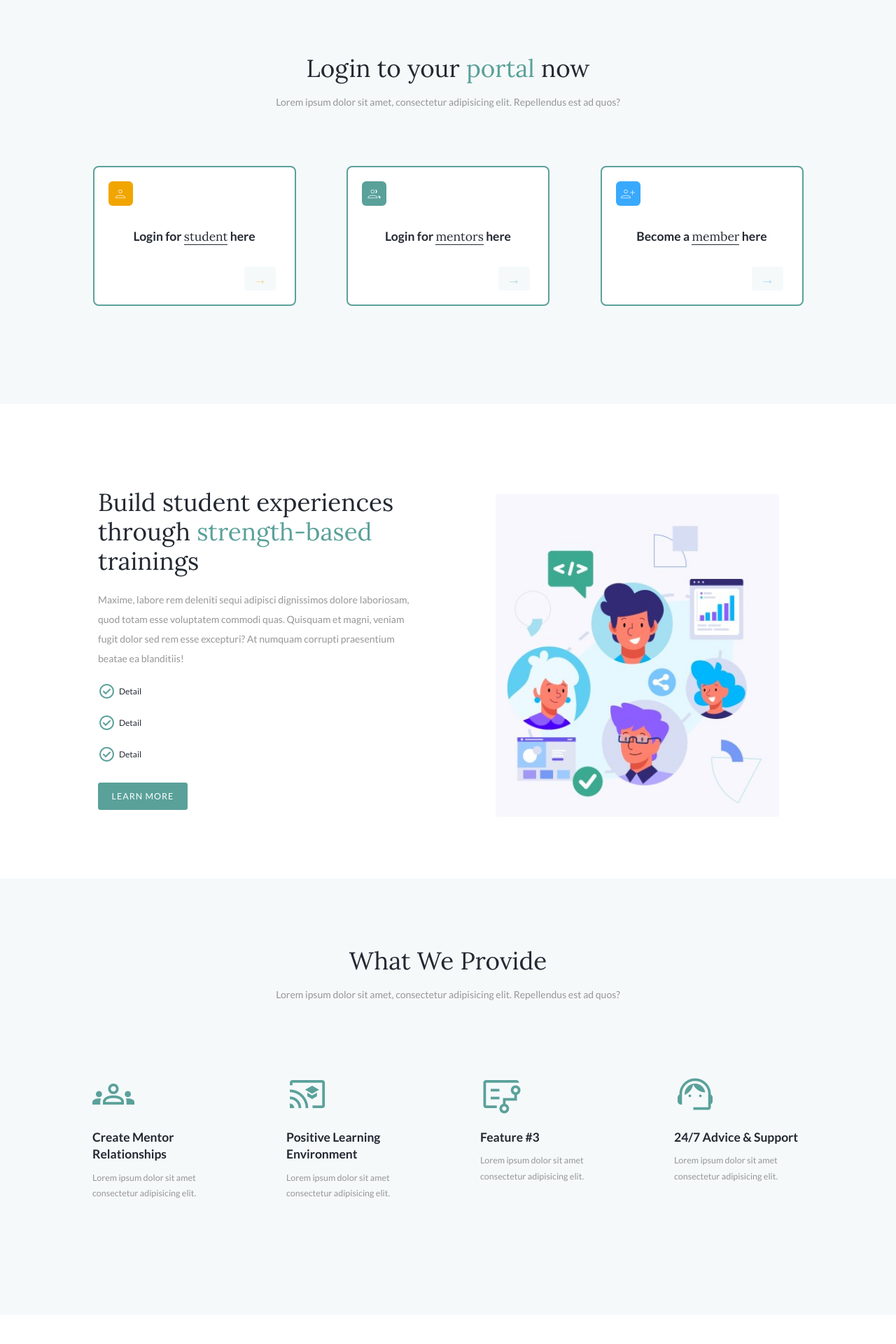
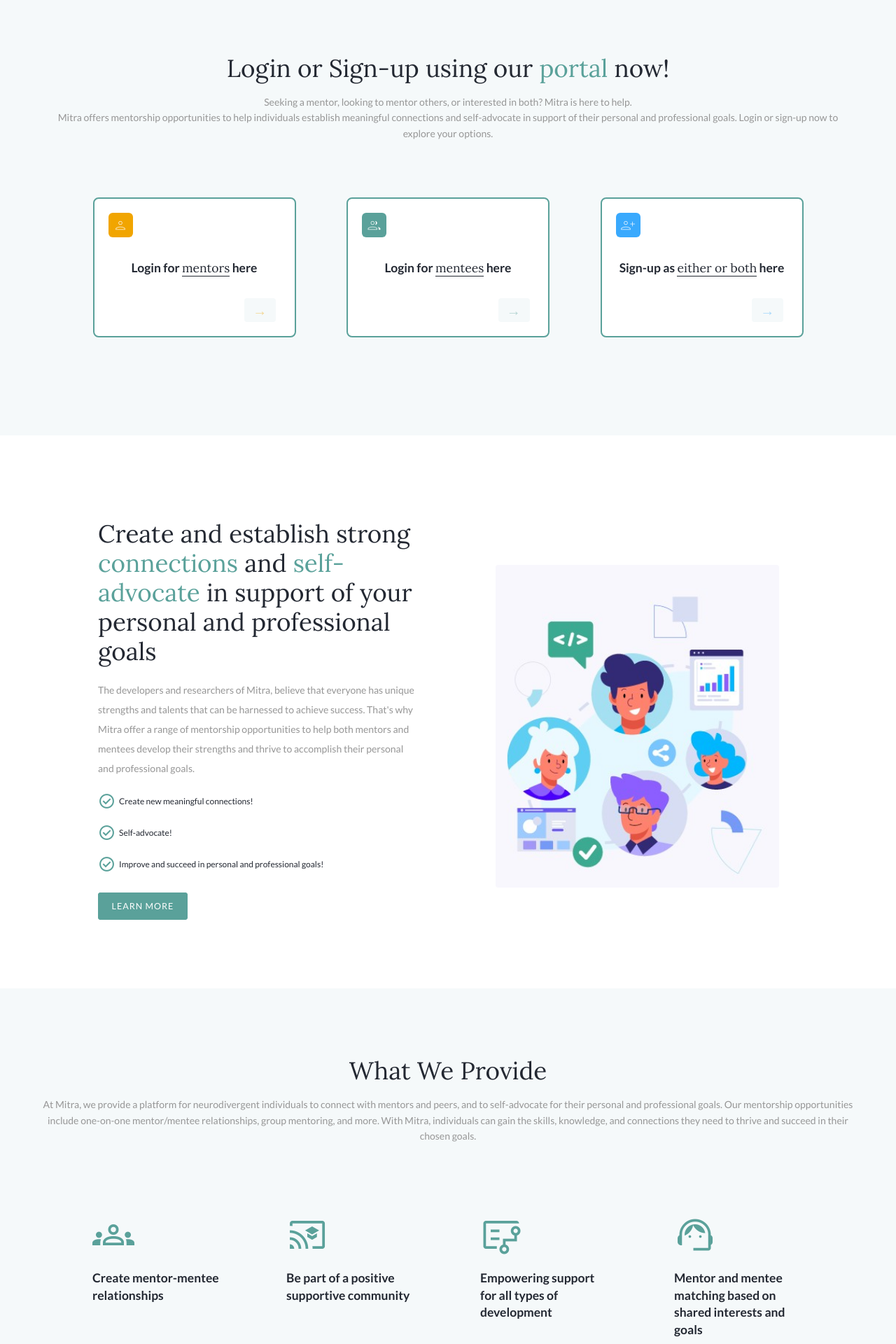
Before and after one commit to XaviRB/Mitra, a React (Create React App) app: page / in a window 1280 px wide. Shown: the part 660-2580 px from the top of the page at 70% size. Built offline with nearby package versions, Linux system fonts and the light colour scheme.

Commit message:
Updated the Context for the Landing Page

```diff
--- a/src/LandingPage.jsx
+++ b/src/LandingPage.jsx
@@ -38,11 +38,15 @@ function LandingPage(){
         <div className="header-box">
             <div className="header-text">
             <h1>
-                Bringing <span>new</span> ways to student learning
+               <span>Welcome to Mitra! <br /></span>
+                {/* Space between welcome text and intro text. Two options*/}
+                {/*<br />*/}
+                Introducing <span>new</span> ways for neurodivergent individuals to establish <span>connections</span> and <span>self-advocate</span>
             </h1>
             <p>
                 Mitra is a mentorship network that offers advice, support,
                 development, and mentor/mentee opportunities for everyone.
+                Welcome to a space where you can connect, grow, and succeed on your own terms.
             </p>
             <div className="header-button">
                 <a href="#" className="btn-green">
@@ -62,11 +66,13 @@ function LandingPage(){
     <section className="portal">
         <div className="container">
         <h2>
-            Login to your <span>portal</span> now
+            Login or Sign-up using our <span>portal</span> now!
         </h2>
         <p>
-            Lorem ipsum dolor sit amet, consectetur adipisicing elit. Repellendus
-            est ad quos?
+            Seeking a mentor, looking to mentor others, or interested in both? Mitra is here to help.
+            <br />
+            Mitra offers mentorship opportunities to help individuals establish meaningful connections and self-advocate in support of their personal and professional goals.
+            Login or sign-up now to explore your options.
         </p>
         <div className="portal-box">
             <div className="portal-card">
@@ -77,7 +83,7 @@ function LandingPage(){
             </div>
             <div className="portal-text">
                 <h3>
-                Login for <span>student</span> here
+                Login for <span>mentors</span> here
                 </h3>
             </div>
             <div className="portal-button-box">
@@ -96,7 +102,7 @@ function LandingPage(){
             </div>
             <div className="portal-text">
                 <h3>
-                Login for <span>mentors</span> here
+                Login for <span>mentees</span> here
                 </h3>
             </div>
             <div className="portal-button-box">
@@ -115,7 +121,7 @@ function LandingPage(){
             </div>
             <div className="portal-text">
                 <h3>
-                Become a <span>member</span> here
+                Sign-up as <span>either or both</span> here
                 </h3>
             </div>
             <div className="portal-button-box">
@@ -135,27 +141,25 @@ function LandingPage(){
         <div className="about-box">
             <div className="about-text">
             <h2>
-                Build student experiences through <span>strength-based</span>{" "}
-                trainings
+                Create and establish strong <span>connections</span> and <span>self-advocate</span> in support of your personal and professional goals
             </h2>
             <p>
-                Maxime, labore rem deleniti sequi adipisci dignissimos dolore
-                laboriosam, quod totam esse voluptatem commodi quas. Quisquam et
-                magni, veniam fugit dolor sed rem esse excepturi? At numquam
-                corrupti praesentium beatae ea blanditiis!
+                The developers and researchers of Mitra, believe that everyone has unique strengths and talents that can be harnessed to achieve success.
+                That's why Mitra offer a range of mentorship opportunities to help
+                both mentors and mentees develop their strengths and thrive to accomplish their personal and professional goals.
             </p>
             <div className="about-details-box">
                 <div className="about-detail">
                 <span className="material-symbols-outlined">check_circle</span>
-                <h4>Detail</h4>
+                <h4>Create new meaningful connections!</h4>
                 </div>
                 <div className="about-detail">
                 <span className="material-symbols-outlined">check_circle</span>
-                <h4>Detail</h4>
+                <h4>Self-advocate!</h4>
                 </div>
                 <div className="about-detail">
                 <span className="material-symbols-outlined">check_circle</span>
-                <h4>Detail</h4>
+                <h4>Improve and succeed in personal and professional goals!</h4>
                 </div>
             </div>
             <div className="about-button">
@@ -178,8 +182,9 @@ function LandingPage(){
             <span />
         </h2>
         <p>
-            Lorem ipsum dolor sit amet, consectetur adipisicing elit. Repellendus
-            est ad quos?
+            At Mitra, we provide a platform for neurodivergent individuals to connect with mentors and peers, and to self-advocate for their personal and professional goals.
+            Our mentorship opportunities include one-on-one mentor/mentee relationships, group mentoring, and more.
+            With Mitra, individuals can gain the skills, knowledge, and connections they need to thrive and succeed in their chosen goals.
         </p>
         <div className="features-box">
             <div className="features-card">
@@ -189,8 +194,8 @@ function LandingPage(){
                 </div>
             </div>
             <div className="features-text">
-                <h3>Create Mentor Relationships</h3>
-                <p>Lorem ipsum dolor sit amet consectetur adipisicing elit.</p>
+                <h3>Create mentor-mentee relationships</h3>
+                <p> </p>
             </div>
             </div>
             <div className="features-card">
@@ -202,8 +207,8 @@ function LandingPage(){
                 </div>
             </div>
             <div className="features-text">
-                <h3>Positive Learning Environment</h3>
-                <p>Lorem ipsum dolor sit amet consectetur adipisicing elit.</p>
+                <h3>Be part of a positive supportive community</h3>
+                <p> </p>
             </div>
             </div>
             <div className="features-card">
@@ -213,8 +218,8 @@ function LandingPage(){
                 </div>
             </div>
             <div className="features-text">
-                <h3>Feature #3</h3>
-                <p>Lorem ipsum dolor sit amet consectetur adipisicing elit.</p>
+                <h3>Empowering support for all types of development</h3>
+                <p> </p>
             </div>
             </div>
             <div className="features-card">
@@ -224,8 +229,8 @@ function LandingPage(){
                 </div>
             </div>
             <div className="features-text">
-                <h3>24/7 Advice &amp; Support</h3>
-                <p>Lorem ipsum dolor sit amet consectetur adipisicing elit.</p>
+                <h3>Mentor and mentee matching based on shared interests and goals</h3>
+                <p> </p>
             </div>
             </div>
         </div>
@@ -237,7 +242,7 @@ function LandingPage(){
         <div className="banner-box">
             <div className="banner-text">
             <h2>
-                Learn how <span>Mitra</span> <br /> can help your education
+                Learn how <span>Mitra</span> <br /> can help and support you!
             </h2>
             <div className="banner-form">
                 <form name="banner" method="POST" data-netlify="true">
```
